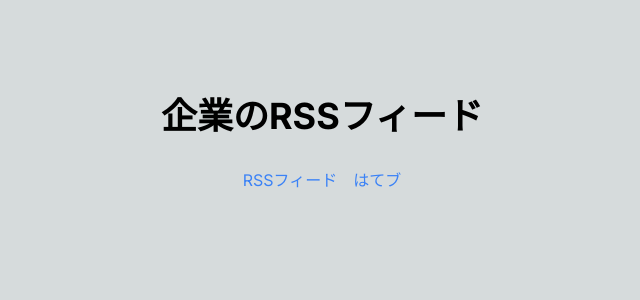
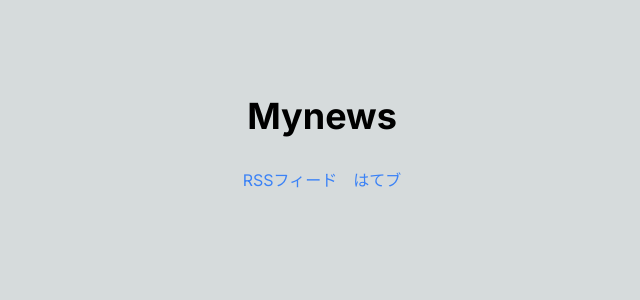
Before and after one commit to keeee21/mynews, a Next.js app: page / in a window 1280 px wide. Shown: the top 300 px of the page, without its empty margins (318-958 px from the left). Built offline with nearby package versions, Linux system fonts and the light colour scheme.

Commit message:
タイトル変更

```diff
--- a/app/page.tsx
+++ b/app/page.tsx
@@ -3,7 +3,7 @@
 export default function Home() {
   return (
     <main className="flex flex-col items-center justify-between p-24">
-      <h1 className="text-4xl font-bold mb-8">企業のRSSフィード</h1>
+      <h1 className="text-4xl font-bold mb-8">Mynews</h1>
       <nav className="mb-8">
         <ul className="flex space-x-4">
           <li>
```
